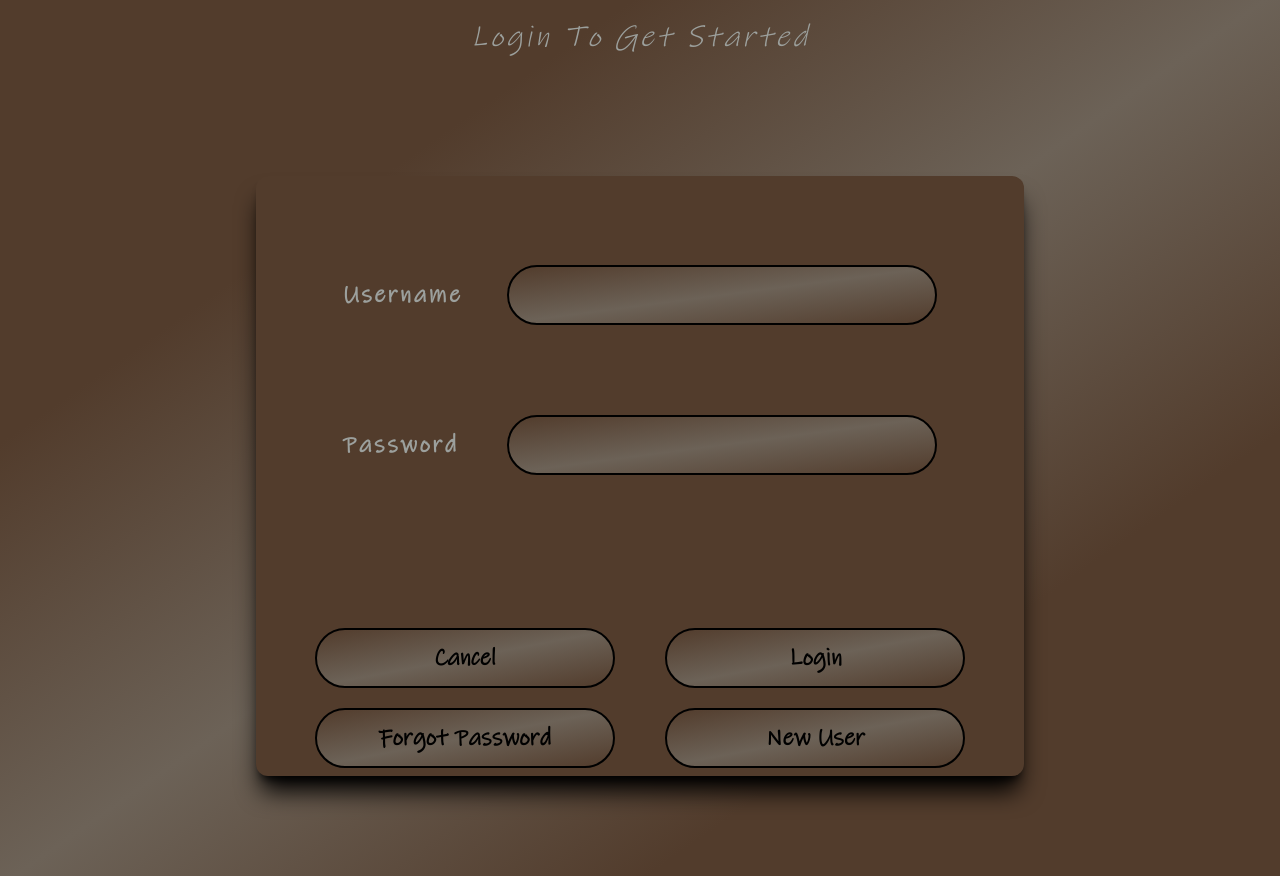
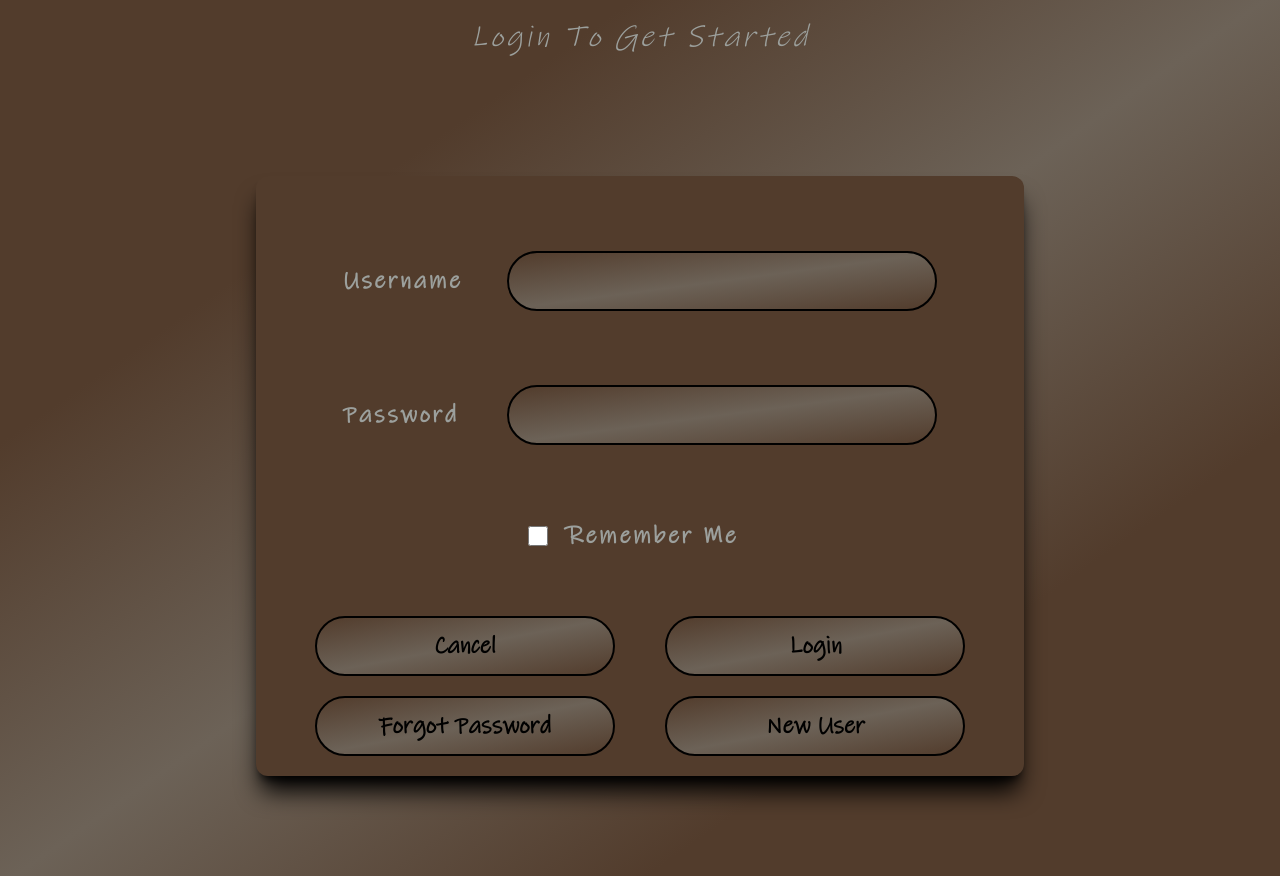
Before and after one commit to mekasu0124/MeksHub, a React (Create React App) app: page /auth/login in a window 1280 px wide. Built offline with nearby package versions, Linux system fonts and the light colour scheme.

Commit message:
working on file sending to server

```diff
--- a/src/pages/auth/login.js
+++ b/src/pages/auth/login.js
@@ -7,6 +7,7 @@ export default function Login() {
   const [postData, setPostData] = useState({
     username: '',
     password: '',
+    rememberMe: false,
   });
 
   const { login } = useAuth();
@@ -19,10 +20,17 @@ export default function Login() {
   const [successText, setSuccessText] = useState('');
 
   const handleChange = async (e) => {
-    setPostData({
-     ...postData,
-      [e.target.name]: e.target.value,
-    });
+    if (e.target.name === 'rememberMe') {
+      setPostData({
+        ...postData,
+        [e.target.name]: e.target.checked,
+      });
+    } else {
+      setPostData({
+       ...postData,
+        [e.target.name]: e.target.value,
+      });
+    };
   };
 
   const handleSubmit = async (e) => {
@@ -43,19 +51,20 @@ export default function Login() {
           return navigate('/hub/dashboard');
         }, 3000);
       } else {
-        setErrorText(response);
+        setErrorText(response.message);
         setIsError(true);
 
         setTimeout(() => {
           postData.username = '';
           postData.password = '';
+          postData.rememberMe = false;
 
           setIsError(false);
           return setErrorText('');
         }, 5000);
       }
     } catch (err) {
-      setErrorText(err);
+      setErrorText(err.message);
       setIsError(true);
 
       setTimeout(() => {
@@ -65,7 +74,8 @@ export default function Login() {
         return setPostData({
           username: '',
           password: '',
-        })
+          rememberMe: false,
+        });
       }, 5000);
     }
   };
@@ -109,12 +119,23 @@ export default function Login() {
               </div>
             </div>
 
+            <div className="flex flex-row items-center justify-center w-[60%] flex-shrink-0">
+              <input type="checkbox"
+                     id="rememberMe"
+                     name="rememberMe"
+                     checked={postData.rememberMe ? true : false}
+                     onChange={handleChange}
+                     className="text-black text-2xl w-[20px] h-[20px] outline-none focus:outline-none" />
+
+              <label htmlFor="rememberMe" className="font-inkfree font-bold tracking-widest text-fg text-2xl w-[40%] ml-5">Remember Me</label>
+            </div>
+
             <div className="flex flex-col items-center justify-center w-full h-14 flex-shrink-0">
               {isError && (<div className="bg-red-950 text-gray-400 text-center rounded-full border-2 border-black w-[20%] p-1">{errorText}</div>)}
               {isSuccess && (<div className="bg-green-950 text-gray-400 text-center rounded-full border-2 border-black w-[20%] p-1">{successText}</div>)}
             </div>
 
-            <div className="flex flex-col items-center justify-center w-full p-2">
+            <div className="flex flex-col items-center justify-center w-full p-2 mb-3">
               <div className="flex flex-row item-center justify-evenly w-full mb-5">
                 <button
                   type="button"
```
